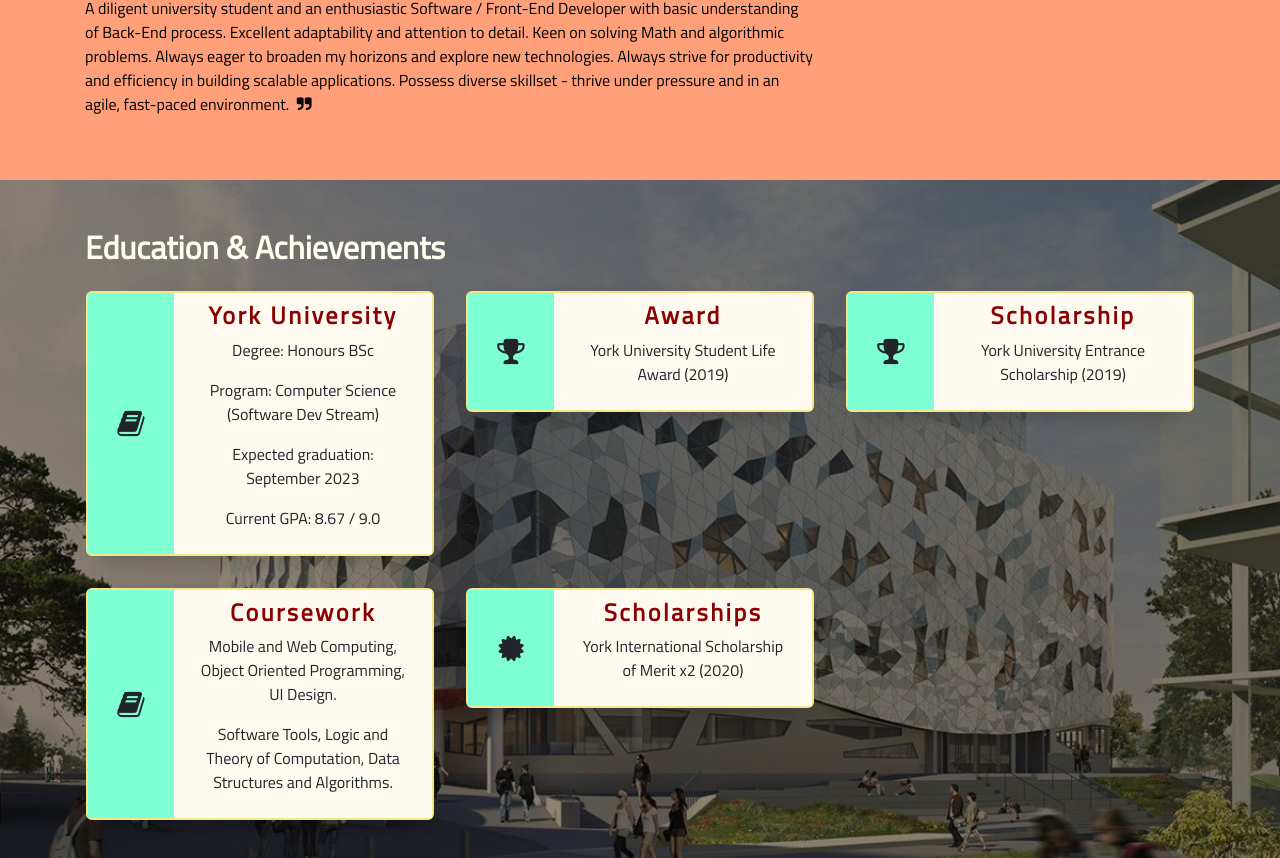
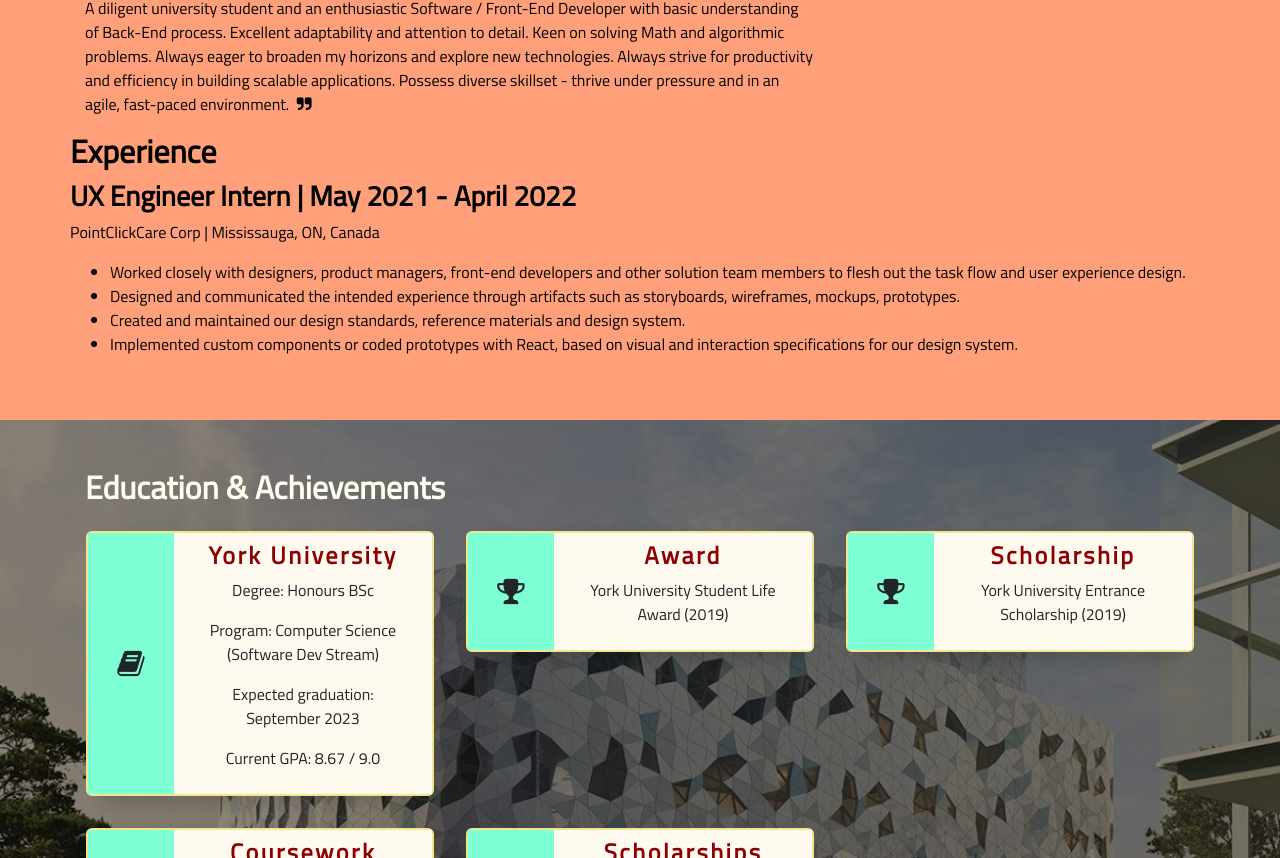
Before and after one commit to quangtran1203/quangtran_portfolio, a plain HTML site: page index.html in a window 1280 px wide. Shown: the part 779-1637 px from the top of the page. Drawn offline with nearby package versions, Linux system fonts and the light colour scheme.

Commit message:
Added Experience

```diff
--- a/index.html
+++ b/index.html
@@ -34,6 +34,9 @@
                 <a class="nav-link" href="#proheader">Projects</a>
               </li>
               <li class="nav-item">
+                <a class="nav-link" href="#experience">Experience</a>
+              </li>
+              <li class="nav-item">
                 <a class="nav-link" href="#footer">Contact</a>
               </li>
           </ul>
@@ -68,6 +71,21 @@
           </div>
           <div class="col-md-4">
             <a href="https://drive.google.com/file/d/1549c14pjPEuRzhsEf6tRgn08NU3icxyp/view?usp=sharing" target="_blank" class="btn btn-main mt-3"><i class="fa fa-address-card" aria-hidden="true"></i> My Resume</a>
+          </div>
+
+          <br>
+          <hr>
+          <br>
+          <div class="experience">
+            <h2>Experience</h2>
+            <h3>UX Engineer Intern | May 2021 - April 2022</h3>
+            <p>PointClickCare Corp | Mississauga, ON, Canada</p>
+            <ul>
+              <li>Worked closely with designers, product managers, front-end developers and other solution team members to flesh out the task flow and user experience design.</li>
+              <li>Designed and communicated the intended experience through artifacts such as storyboards, wireframes, mockups, prototypes.</li>
+              <li>Created and maintained our design standards, reference materials and design system.</li>
+              <li>Implemented custom components or coded prototypes with React, based on visual and interaction specifications for our design system.</li>
+            </ul>
           </div>
         </div>
       </div>
```
